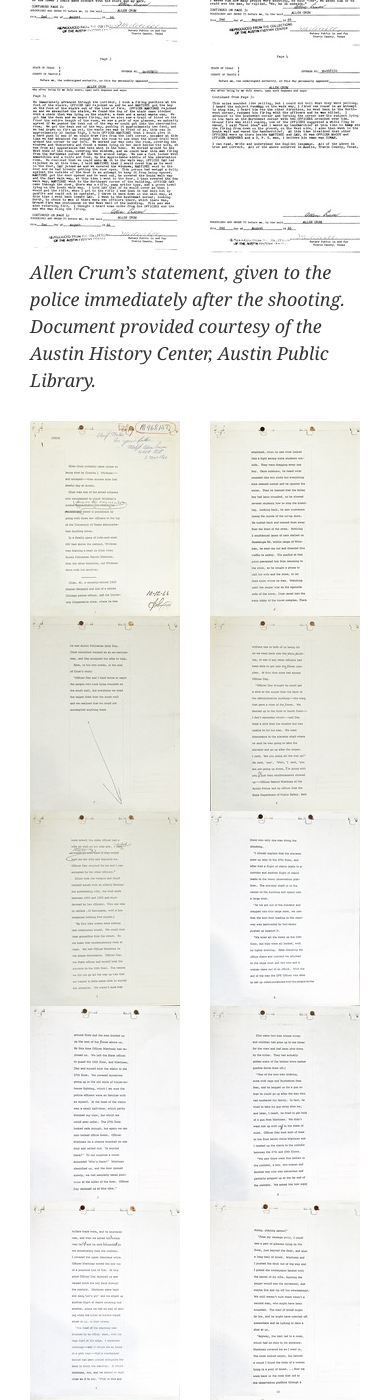
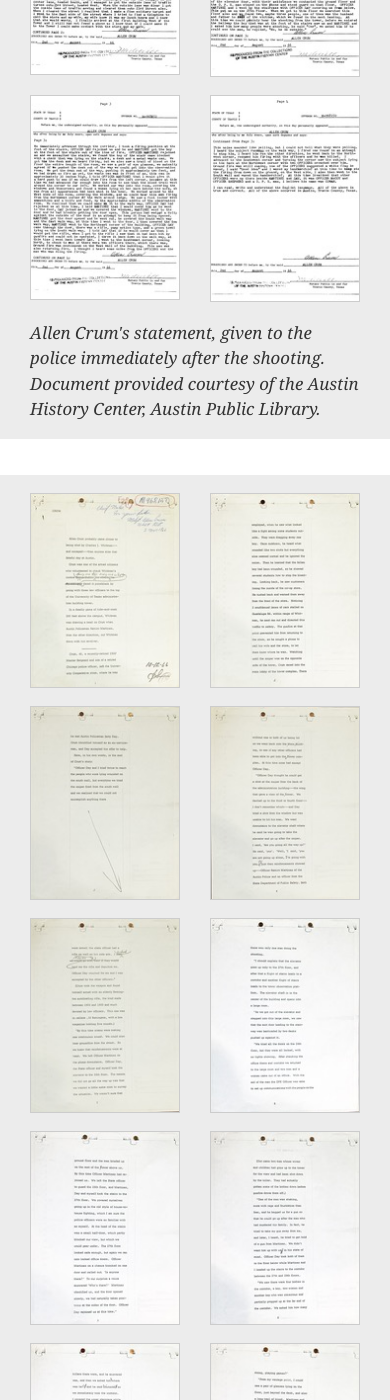
Before and after one commit to utexas-public-history/tower, a Jekyll site: the page built from _posts/2016-05-01-mcquisition-armed-civilians.md, in a window 390 px wide and 1400 px high, scrolled down 5273 px. Built offline with Jekyll 4.4.1, drawn with Linux system fonts in a browser that asks for light colours; some of the changed text lies outside the part shown.

Commit message:
Style and add image galleries in several posts

```diff
--- a/_posts/2016-05-01-mcquisition-armed-civilians.md
+++ b/_posts/2016-05-01-mcquisition-armed-civilians.md
@@ -40,69 +40,76 @@
 
 As the only civilian in the group that stormed the Tower observation deck, Crum became one of the heroes of the UT Tower Tragedy. He was widely fêted afterwards, receiving a Bravery Award from the Texas Law Enforcement Association[^7] and the Respect for Law Award from Optimist International, an international service organization that focuses on youth.[^8]
 
-<div class="image-gallery row">
-  <div class="image col-xs-6 col-md-3">
-    <a data-lightbox="crum" data-title="Allen Crum’s Statement (page 1)" href="/images/posts/mcquisition/crum-1.jpg"><img src="/images/posts/mcquisition/crum-1-thumb.jpg" /></a>
+<div class="image-gallery image-block">
+  <div class="row">
+    <div class="image col-xs-6 col-md-3">
+      <a data-lightbox="crum" data-title="Allen Crum’s Statement (page 1)" href="/images/posts/mcquisition/crum-1.jpg"><img src="/images/posts/mcquisition/crum-1-thumb.jpg" /></a>
+    </div>
+    <div class="image col-xs-6 col-md-3">
+      <a data-lightbox="crum" data-title="Allen Crum’s Statement (page 2)" href="/images/posts/mcquisition/crum-2.jpg"><img src="/images/posts/mcquisition/crum-2-thumb.jpg" /></a>
+    </div>
+    <div class="image col-xs-6 col-md-3">
+      <a data-lightbox="crum" data-title="Allen Crum’s Statement (page 3)" href="/images/posts/mcquisition/crum-3.jpg"><img src="/images/posts/mcquisition/crum-3-thumb.jpg" /></a>
+    </div>
+    <div class="image col-xs-6 col-md-3">
+      <a data-lightbox="crum" data-title="Allen Crum’s Statement (page 4)" href="/images/posts/mcquisition/crum-4.jpg"><img src="/images/posts/mcquisition/crum-4-thumb.jpg" /></a>
+    </div>
   </div>
-  <div class="image col-xs-6 col-md-3">
-    <a data-lightbox="crum" data-title="Allen Crum’s Statement (page 2)" href="/images/posts/mcquisition/crum-2.jpg"><img src="/images/posts/mcquisition/crum-2-thumb.jpg" /></a>
-  </div>
-  <div class="image col-xs-6 col-md-3">
-    <a data-lightbox="crum" data-title="Allen Crum’s Statement (page 3)" href="/images/posts/mcquisition/crum-3.jpg"><img src="/images/posts/mcquisition/crum-3-thumb.jpg" /></a>
-  </div>
-  <div class="image col-xs-6 col-md-3">
-    <a data-lightbox="crum" data-title="Allen Crum’s Statement (page 4)" href="/images/posts/mcquisition/crum-4.jpg"><img src="/images/posts/mcquisition/crum-4-thumb.jpg" /></a>
-  </div>
+  <p class="caption">
+    Allen Crum's statement, given to the police immediately after the shooting. Document provided courtesy of the Austin History Center, Austin Public Library.
+  </p>
 </div>
 
-_Allen Crum's statement, given to the police immediately after the shooting. Document provided courtesy of the Austin History Center, Austin Public Library._
+<div class="image-gallery image-block">
+  <div class="row">
+    <div class="image col-xs-6 col-md-3">
+      <a data-lightbox="crum-ar" data-title="Allen Crum’s Interview with <i>American Rifleman</i> (page 1)" href="/images/posts/mcquisition/crum-ar-1.jpg"><img src="/images/posts/mcquisition/crum-ar-1-thumb.jpg" /></a>
+    </div>
+    <div class="image col-xs-6 col-md-3">
+      <a data-lightbox="crum-ar" data-title="Allen Crum’s Interview with <i>American Rifleman</i> (page 2)" href="/images/posts/mcquisition/crum-ar-2.jpg"><img src="/images/posts/mcquisition/crum-ar-2-thumb.jpg" /></a>
+    </div>
+    <div class="image col-xs-6 col-md-3">
+      <a data-lightbox="crum-ar" data-title="Allen Crum’s Interview with <i>American Rifleman</i> (page 3)" href="/images/posts/mcquisition/crum-ar-3.jpg"><img src="/images/posts/mcquisition/crum-ar-3-thumb.jpg" /></a>
+    </div>
+    <div class="image col-xs-6 col-md-3">
+      <a data-lightbox="crum-ar" data-title="Allen Crum’s Interview with <i>American Rifleman</i> (page 4)" href="/images/posts/mcquisition/crum-ar-4.jpg"><img src="/images/posts/mcquisition/crum-ar-4-thumb.jpg" /></a>
+    </div>
+    <div class="image col-xs-6 col-md-3">
+      <a data-lightbox="crum-ar" data-title="Allen Crum’s Interview with <i>American Rifleman</i> (page 5)" href="/images/posts/mcquisition/crum-ar-5.jpg"><img src="/images/posts/mcquisition/crum-ar-5-thumb.jpg" /></a>
+    </div>
+    <div class="image col-xs-6 col-md-3">
+      <a data-lightbox="crum-ar" data-title="Allen Crum’s Interview with <i>American Rifleman</i> (page 6)" href="/images/posts/mcquisition/crum-ar-6.jpg"><img src="/images/posts/mcquisition/crum-ar-6-thumb.jpg" /></a>
+    </div>
+    <div class="image col-xs-6 col-md-3">
+      <a data-lightbox="crum-ar" data-title="Allen Crum’s Interview with <i>American Rifleman</i> (page 7)" href="/images/posts/mcquisition/crum-ar-7.jpg"><img src="/images/posts/mcquisition/crum-ar-7-thumb.jpg" /></a>
+    </div>
+    <div class="image col-xs-6 col-md-3">
+      <a data-lightbox="crum-ar" data-title="Allen Crum’s Interview with <i>American Rifleman</i> (page 8)" href="/images/posts/mcquisition/crum-ar-8.jpg"><img src="/images/posts/mcquisition/crum-ar-8-thumb.jpg" /></a>
+    </div>
+    <div class="image col-xs-6 col-md-3">
+      <a data-lightbox="crum-ar" data-title="Allen Crum’s Interview with <i>American Rifleman</i> (page 9)" href="/images/posts/mcquisition/crum-ar-9.jpg"><img src="/images/posts/mcquisition/crum-ar-9-thumb.jpg" /></a>
+    </div>
+    <div class="image col-xs-6 col-md-3">
+      <a data-lightbox="crum-ar" data-title="Allen Crum’s Interview with <i>American Rifleman</i> (page 10)" href="/images/posts/mcquisition/crum-ar-10.jpg"><img src="/images/posts/mcquisition/crum-ar-10-thumb.jpg" /></a>
+    </div>
+    <div class="image col-xs-6 col-md-3">
+      <a data-lightbox="crum-ar" data-title="Allen Crum’s Interview with <i>American Rifleman</i> (page 11)" href="/images/posts/mcquisition/crum-ar-11.jpg"><img src="/images/posts/mcquisition/crum-ar-11-thumb.jpg" /></a>
+    </div>
+    <div class="image col-xs-6 col-md-3">
+      <a data-lightbox="crum-ar" data-title="Allen Crum’s Interview with <i>American Rifleman</i> (page 12)" href="/images/posts/mcquisition/crum-ar-12.jpg"><img src="/images/posts/mcquisition/crum-ar-12-thumb.jpg" /></a>
+    </div>
+    <div class="image col-xs-6 col-md-3">
+      <a data-lightbox="crum-ar" data-title="Allen Crum’s Interview with <i>American Rifleman</i> (page 13)" href="/images/posts/mcquisition/crum-ar-13.jpg"><img src="/images/posts/mcquisition/crum-ar-13-thumb.jpg" /></a>
+    </div>
+    <div class="image col-xs-6 col-md-3">
+      <a data-lightbox="crum-ar" data-title="Allen Crum’s Interview with <i>American Rifleman</i> (page 14)" href="/images/posts/mcquisition/crum-ar-14.jpg"><img src="/images/posts/mcquisition/crum-ar-14-thumb.jpg" /></a>
+    </div>
+  </div>
 
-<div class="image-gallery row">
-  <div class="image col-xs-6 col-md-3">
-    <a data-lightbox="crum-ar" data-title="Allen Crum’s Interview with <i>American Rifleman</i> (page 1)" href="/images/posts/mcquisition/crum-ar-1.jpg"><img src="/images/posts/mcquisition/crum-ar-1-thumb.jpg" /></a>
-  </div>
-  <div class="image col-xs-6 col-md-3">
-    <a data-lightbox="crum-ar" data-title="Allen Crum’s Interview with <i>American Rifleman</i> (page 2)" href="/images/posts/mcquisition/crum-ar-2.jpg"><img src="/images/posts/mcquisition/crum-ar-2-thumb.jpg" /></a>
-  </div>
-  <div class="image col-xs-6 col-md-3">
-    <a data-lightbox="crum-ar" data-title="Allen Crum’s Interview with <i>American Rifleman</i> (page 3)" href="/images/posts/mcquisition/crum-ar-3.jpg"><img src="/images/posts/mcquisition/crum-ar-3-thumb.jpg" /></a>
-  </div>
-  <div class="image col-xs-6 col-md-3">
-    <a data-lightbox="crum-ar" data-title="Allen Crum’s Interview with <i>American Rifleman</i> (page 4)" href="/images/posts/mcquisition/crum-ar-4.jpg"><img src="/images/posts/mcquisition/crum-ar-4-thumb.jpg" /></a>
-  </div>
-  <div class="image col-xs-6 col-md-3">
-    <a data-lightbox="crum-ar" data-title="Allen Crum’s Interview with <i>American Rifleman</i> (page 5)" href="/images/posts/mcquisition/crum-ar-5.jpg"><img src="/images/posts/mcquisition/crum-ar-5-thumb.jpg" /></a>
-  </div>
-  <div class="image col-xs-6 col-md-3">
-    <a data-lightbox="crum-ar" data-title="Allen Crum’s Interview with <i>American Rifleman</i> (page 6)" href="/images/posts/mcquisition/crum-ar-6.jpg"><img src="/images/posts/mcquisition/crum-ar-6-thumb.jpg" /></a>
-  </div>
-  <div class="image col-xs-6 col-md-3">
-    <a data-lightbox="crum-ar" data-title="Allen Crum’s Interview with <i>American Rifleman</i> (page 7)" href="/images/posts/mcquisition/crum-ar-7.jpg"><img src="/images/posts/mcquisition/crum-ar-7-thumb.jpg" /></a>
-  </div>
-  <div class="image col-xs-6 col-md-3">
-    <a data-lightbox="crum-ar" data-title="Allen Crum’s Interview with <i>American Rifleman</i> (page 8)" href="/images/posts/mcquisition/crum-ar-8.jpg"><img src="/images/posts/mcquisition/crum-ar-8-thumb.jpg" /></a>
-  </div>
-  <div class="image col-xs-6 col-md-3">
-    <a data-lightbox="crum-ar" data-title="Allen Crum’s Interview with <i>American Rifleman</i> (page 9)" href="/images/posts/mcquisition/crum-ar-9.jpg"><img src="/images/posts/mcquisition/crum-ar-9-thumb.jpg" /></a>
-  </div>
-  <div class="image col-xs-6 col-md-3">
-    <a data-lightbox="crum-ar" data-title="Allen Crum’s Interview with <i>American Rifleman</i> (page 10)" href="/images/posts/mcquisition/crum-ar-10.jpg"><img src="/images/posts/mcquisition/crum-ar-10-thumb.jpg" /></a>
-  </div>
-  <div class="image col-xs-6 col-md-3">
-    <a data-lightbox="crum-ar" data-title="Allen Crum’s Interview with <i>American Rifleman</i> (page 11)" href="/images/posts/mcquisition/crum-ar-11.jpg"><img src="/images/posts/mcquisition/crum-ar-11-thumb.jpg" /></a>
-  </div>
-  <div class="image col-xs-6 col-md-3">
-    <a data-lightbox="crum-ar" data-title="Allen Crum’s Interview with <i>American Rifleman</i> (page 12)" href="/images/posts/mcquisition/crum-ar-12.jpg"><img src="/images/posts/mcquisition/crum-ar-12-thumb.jpg" /></a>
-  </div>
-  <div class="image col-xs-6 col-md-3">
-    <a data-lightbox="crum-ar" data-title="Allen Crum’s Interview with <i>American Rifleman</i> (page 13)" href="/images/posts/mcquisition/crum-ar-13.jpg"><img src="/images/posts/mcquisition/crum-ar-13-thumb.jpg" /></a>
-  </div>
-  <div class="image col-xs-6 col-md-3">
-    <a data-lightbox="crum-ar" data-title="Allen Crum’s Interview with <i>American Rifleman</i> (page 14)" href="/images/posts/mcquisition/crum-ar-14.jpg"><img src="/images/posts/mcquisition/crum-ar-14-thumb.jpg" /></a>
-  </div>
+  <p class="caption">
+    Allen Crum also gave a description of his experience to American Rifleman, a publication of the National Rifle Association. Document provided courtesy of the Austin History Center, Austin Public Library.
+  </p>
 </div>
-
-_Allen Crum also gave a description of his experience to American Rifleman, a publication of the National Rifle Association. Document provided courtesy of the Austin History Center, Austin Public Library._
 
 However, APD Officer Houston McCoy’s account complicates this story. McCoy also stormed the Tower—though he acted independently of Crum—and he, along with Officer Ramiro Martinez, are credited with killing Whitman. In 1985, McCoy sent Bill Helmer, at this point a reporter for _Playboy_, his own version of events. After McCoy made his way into the Tower, he joined with Officer Jerry Day to go up to the observation deck. At this point, and unknown to McCoy, Allen Crum and Officer Martinez were already there. When McCoy heard someone coming down the stairs to enter the room where McCoy was holed up, he prepared to fire.
 
@@ -110,54 +117,60 @@
 
 A very good thing, because Crum, a civilian at the top of the Tower carrying a rifle, would have exactly matched the profile of the shooter McCoy was looking for.
 
-<div class="image-gallery row">
-  <div class="image col-xs-6 col-md-3">
-    <a data-lightbox="mccoy" data-title="Houston McCoy’s Official Report (page 1)" href="/images/posts/mcquisition/mccoy-1.jpg"><img src="/images/posts/mcquisition/mccoy-1-thumb.jpg" /></a>
+<div class="image-gallery image-block">
+  <div class="row">
+    <div class="image col-xs-6 col-md-3">
+      <a data-lightbox="mccoy" data-title="Houston McCoy’s Official Report (page 1)" href="/images/posts/mcquisition/mccoy-1.jpg"><img src="/images/posts/mcquisition/mccoy-1-thumb.jpg" /></a>
+    </div>
+    <div class="image col-xs-6 col-md-3">
+      <a data-lightbox="mccoy" data-title="Houston McCoy’s Official Report (page 2)" href="/images/posts/mcquisition/mccoy-2.jpg"><img src="/images/posts/mcquisition/mccoy-2-thumb.jpg" /></a>
+    </div>
   </div>
-  <div class="image col-xs-6 col-md-3">
-    <a data-lightbox="mccoy" data-title="Houston McCoy’s Official Report (page 2)" href="/images/posts/mcquisition/mccoy-2.jpg"><img src="/images/posts/mcquisition/mccoy-2-thumb.jpg" /></a>
-  </div>
+  <p class="caption">
+    Houston McCoy's official report, written immediately after the shooting. Document provided courtesy of the Austin History Center, Austin Public Library.
+  </p>
 </div>
 
-_Houston McCoy's official report, written immediately after the shooting. Document provided courtesy of the Austin History Center, Austin Public Library._
-
-<div class="image-gallery row">
-  <div class="image col-xs-6 col-md-3">
-    <a data-lightbox="mccoy-helmer" data-title="Houston McCoy’s Letter to Bill Helmer (page TK)" href="/images/posts/mcquisition/mccoy-helmer-intro2.jpg"><img src="/images/posts/mcquisition/mccoy-helmer-intro2-thumb.jpg" /></a>
+<div class="image-gallery image-block">
+  <div class="row">
+    <div class="image col-xs-6 col-md-3">
+      <a data-lightbox="mccoy-helmer" data-title="Houston McCoy’s Letter to Bill Helmer (page TK)" href="/images/posts/mcquisition/mccoy-helmer-intro2.jpg"><img src="/images/posts/mcquisition/mccoy-helmer-intro2-thumb.jpg" /></a>
+    </div>
+    <div class="image col-xs-6 col-md-3">
+      <a data-lightbox="mccoy-helmer" data-title="Houston McCoy’s Letter to Bill Helmer (page TK)" href="/images/posts/mcquisition/mccoy-helmer-1.jpg"><img src="/images/posts/mcquisition/mccoy-helmer-1-thumb.jpg" /></a>
+    </div>
+    <div class="image col-xs-6 col-md-3">
+      <a data-lightbox="mccoy-helmer" data-title="Houston McCoy’s Letter to Bill Helmer (page TK)" href="/images/posts/mcquisition/mccoy-helmer-2.jpg"><img src="/images/posts/mcquisition/mccoy-helmer-2-thumb.jpg" /></a>
+    </div>
+    <div class="image col-xs-6 col-md-3">
+      <a data-lightbox="mccoy-helmer" data-title="Houston McCoy’s Letter to Bill Helmer (page TK)" href="/images/posts/mcquisition/mccoy-helmer-3.jpg"><img src="/images/posts/mcquisition/mccoy-helmer-3-thumb.jpg" /></a>
+    </div>
+    <div class="image col-xs-6 col-md-3">
+      <a data-lightbox="mccoy-helmer" data-title="Houston McCoy’s Letter to Bill Helmer (page TK)" href="/images/posts/mcquisition/mccoy-helmer-4.jpg"><img src="/images/posts/mcquisition/mccoy-helmer-4-thumb.jpg" /></a>
+    </div>
+    <div class="image col-xs-6 col-md-3">
+      <a data-lightbox="mccoy-helmer" data-title="Houston McCoy’s Letter to Bill Helmer (page TK)" href="/images/posts/mcquisition/mccoy-helmer-5.jpg"><img src="/images/posts/mcquisition/mccoy-helmer-5-thumb.jpg" /></a>
+    </div>
+    <div class="image col-xs-6 col-md-3">
+      <a data-lightbox="mccoy-helmer" data-title="Houston McCoy’s Letter to Bill Helmer (page TK)" href="/images/posts/mcquisition/mccoy-helmer-6.jpg"><img src="/images/posts/mcquisition/mccoy-helmer-6-thumb.jpg" /></a>
+    </div>
+    <div class="image col-xs-6 col-md-3">
+      <a data-lightbox="mccoy-helmer" data-title="Houston McCoy’s Letter to Bill Helmer (page TK)" href="/images/posts/mcquisition/mccoy-helmer-7.jpg"><img src="/images/posts/mcquisition/mccoy-helmer-7-thumb.jpg" /></a>
+    </div>
+    <div class="image col-xs-6 col-md-3">
+      <a data-lightbox="mccoy-helmer" data-title="Houston McCoy’s Letter to Bill Helmer (page TK)" href="/images/posts/mcquisition/mccoy-helmer-8.jpg"><img src="/images/posts/mcquisition/mccoy-helmer-8-thumb.jpg" /></a>
+    </div>
+    <div class="image col-xs-6 col-md-3">
+      <a data-lightbox="mccoy-helmer" data-title="Houston McCoy’s Letter to Bill Helmer (page TK)" href="/images/posts/mcquisition/mccoy-helmer-9.jpg"><img src="/images/posts/mcquisition/mccoy-helmer-9-thumb.jpg" /></a>
+    </div>
+    <div class="image col-xs-6 col-md-3">
+      <a data-lightbox="mccoy-helmer" data-title="Houston McCoy’s Letter to Bill Helmer (page TK)" href="/images/posts/mcquisition/mccoy-helmer-10.jpg"><img src="/images/posts/mcquisition/mccoy-helmer-10-thumb.jpg" /></a>
+    </div>
   </div>
-  <div class="image col-xs-6 col-md-3">
-    <a data-lightbox="mccoy-helmer" data-title="Houston McCoy’s Letter to Bill Helmer (page TK)" href="/images/posts/mcquisition/mccoy-helmer-1.jpg"><img src="/images/posts/mcquisition/mccoy-helmer-1-thumb.jpg" /></a>
-  </div>
-  <div class="image col-xs-6 col-md-3">
-    <a data-lightbox="mccoy-helmer" data-title="Houston McCoy’s Letter to Bill Helmer (page TK)" href="/images/posts/mcquisition/mccoy-helmer-2.jpg"><img src="/images/posts/mcquisition/mccoy-helmer-2-thumb.jpg" /></a>
-  </div>
-  <div class="image col-xs-6 col-md-3">
-    <a data-lightbox="mccoy-helmer" data-title="Houston McCoy’s Letter to Bill Helmer (page TK)" href="/images/posts/mcquisition/mccoy-helmer-3.jpg"><img src="/images/posts/mcquisition/mccoy-helmer-3-thumb.jpg" /></a>
-  </div>
-  <div class="image col-xs-6 col-md-3">
-    <a data-lightbox="mccoy-helmer" data-title="Houston McCoy’s Letter to Bill Helmer (page TK)" href="/images/posts/mcquisition/mccoy-helmer-4.jpg"><img src="/images/posts/mcquisition/mccoy-helmer-4-thumb.jpg" /></a>
-  </div>
-  <div class="image col-xs-6 col-md-3">
-    <a data-lightbox="mccoy-helmer" data-title="Houston McCoy’s Letter to Bill Helmer (page TK)" href="/images/posts/mcquisition/mccoy-helmer-5.jpg"><img src="/images/posts/mcquisition/mccoy-helmer-5-thumb.jpg" /></a>
-  </div>
-  <div class="image col-xs-6 col-md-3">
-    <a data-lightbox="mccoy-helmer" data-title="Houston McCoy’s Letter to Bill Helmer (page TK)" href="/images/posts/mcquisition/mccoy-helmer-6.jpg"><img src="/images/posts/mcquisition/mccoy-helmer-6-thumb.jpg" /></a>
-  </div>
-  <div class="image col-xs-6 col-md-3">
-    <a data-lightbox="mccoy-helmer" data-title="Houston McCoy’s Letter to Bill Helmer (page TK)" href="/images/posts/mcquisition/mccoy-helmer-7.jpg"><img src="/images/posts/mcquisition/mccoy-helmer-7-thumb.jpg" /></a>
-  </div>
-  <div class="image col-xs-6 col-md-3">
-    <a data-lightbox="mccoy-helmer" data-title="Houston McCoy’s Letter to Bill Helmer (page TK)" href="/images/posts/mcquisition/mccoy-helmer-8.jpg"><img src="/images/posts/mcquisition/mccoy-helmer-8-thumb.jpg" /></a>
-  </div>
-  <div class="image col-xs-6 col-md-3">
-    <a data-lightbox="mccoy-helmer" data-title="Houston McCoy’s Letter to Bill Helmer (page TK)" href="/images/posts/mcquisition/mccoy-helmer-9.jpg"><img src="/images/posts/mcquisition/mccoy-helmer-9-thumb.jpg" /></a>
-  </div>
-  <div class="image col-xs-6 col-md-3">
-    <a data-lightbox="mccoy-helmer" data-title="Houston McCoy’s Letter to Bill Helmer (page TK)" href="/images/posts/mcquisition/mccoy-helmer-10.jpg"><img src="/images/posts/mcquisition/mccoy-helmer-10-thumb.jpg" /></a>
-  </div>
+  <p class="caption">
+    Several years later, Houston McCoy described his experience storming the Tower and killing Charles Whitman to Bill Helmer, a reporter and fellow survivor of the UT Tower Shooting. Document provided courtesy of the Austin History Center, Austin Public Library.
+  </p>
 </div>
-
-_Several years later, Houston McCoy described his experience storming the Tower and killing Charles Whitman to Bill Helmer, a reporter and fellow survivor of the UT Tower Shooting. Document provided courtesy of the Austin History Center, Austin Public Library._
 
 McCoy goes on to describe the ground fire that peppered the Tower and narrowly missed them while he, Crum, and the other officers got into position on the observation deck. In a press conference after the shooting, Texas Governor [John Connally said][connally] that the ground fire impeded the progress of officers to the top of the Tower. After McCoy and Martinez killed Whitman, they then had no effective way of telling those on the ground to stop firing. Crum waved a white flag, but even after that, sporadic ground fire continued. McCoy said that at least one TV report had shown Crum waving the flag and claimed that it was the shooter trying to give up.[^10] No doubt the same thought occurred to many of those firing at the Tower.
 
--- a/_sass/article.scss
+++ b/_sass/article.scss
@@ -21,6 +21,10 @@
     margin-bottom: 1.5em;
   }
 
+  img {
+    margin: 2.5em auto;
+  }
+
   .footnotes {
     background-color: $lowlightBackground;
     border: {
@@ -38,6 +42,33 @@
     p {
       line-height: 125%;
     }
+  }
+}
+
+.image-block {
+  margin: 2em -2em;
+  padding: 1em 2em;
+
+  &.image-gallery {
+    background-color: $lowlightBackground;
+  }
+
+  .image {
+    margin-bottom: 1em;
+    text-align: center;
+
+    & > a > img {
+      border: 1px solid $interfaceStroke;
+      margin: 0;
+    }
+  }
+
+  p.caption {
+    font: {
+      size: .9375em; // 15px
+      style: italic;
+    }
+    margin: 0;
   }
 }
 
--- a/_sass/base.scss
+++ b/_sass/base.scss
@@ -15,6 +15,10 @@
 body {
   background-color: $lowlightBackground;
   font-size: 1rem;
+}
+
+img {
+  max-width: 100%;
 }
 
 .bar {
```
Also changed, not shown: _posts/2016-05-01-carbajal-choose-to-remember.md (+14 -5 lines), _posts/2016-05-01-hammack-mass-shootings.md (+19 -15 lines), images/posts/carbajal/reflections-comment-1-thumb.jpg (added), images/posts/carbajal/reflections-comment-2-thumb.jpg (added), images/posts/hammack/daily-enterprise-thumb.jpg (added), images/posts/hammack/evening-chronicle-thumb.jpg (added), images/posts/hammack/life-magazine-thumb.jpg (added), images/posts/hammack/pasadena-thumb.jpg (added).
